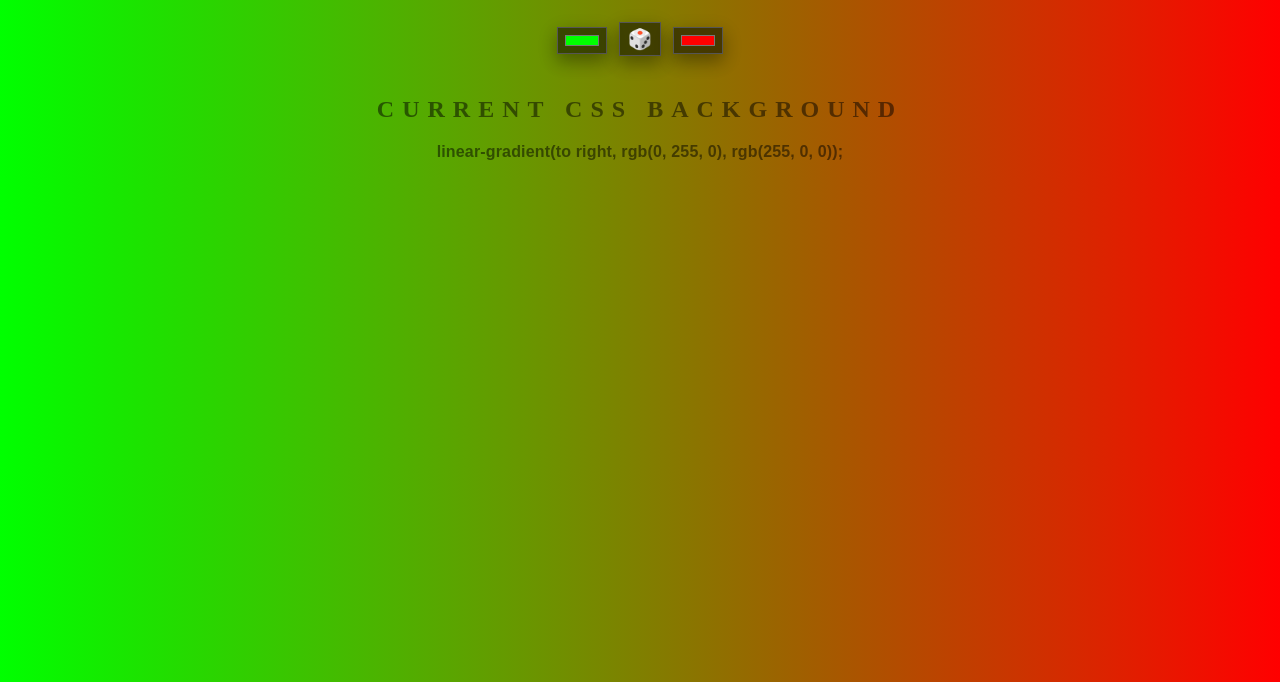
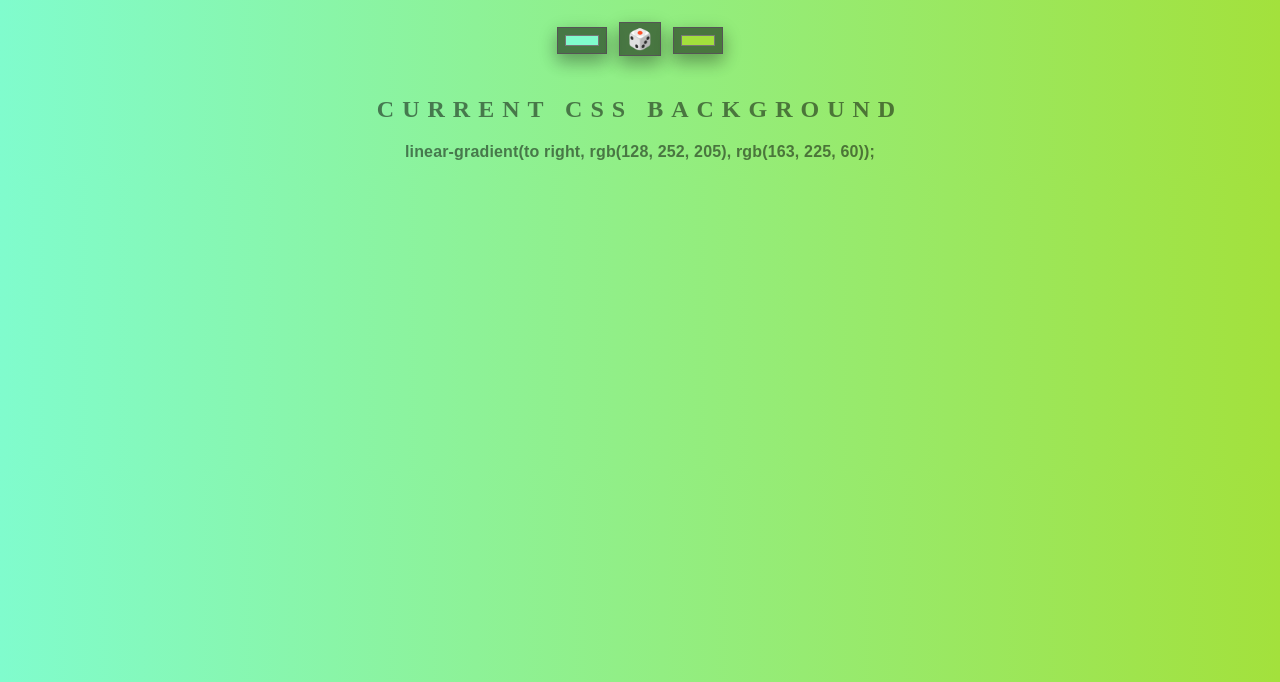
Before and after one commit to anjakhan/color-generator, a plain HTML site: page index.html in a window 1280 px wide. Shown: the part 118-800 px from the top of the page. Drawn offline with Linux system fonts and the light colour scheme.

Commit message:
Update index.html

```diff
--- a/index.html
+++ b/index.html
@@ -6,9 +6,9 @@
 </head>
 <body id="gradient">
 	<h1>Background Generator</h1>
-	<input class="color1" type="color" name="color1" value="#00FF00">
+	<input class="color1" type="color" name="color1" value="#80fccd">
 	<button>&#127922</button>
-	<input class="color2" type="color" name="color2" value="#FF0000">
+	<input class="color2" type="color" name="color2" value="#a3e13c">
 	<h2>Current CSS Background</h2>
 	<h3></h3>
 	<script type="text/javascript" src="script.js"></script>
```
